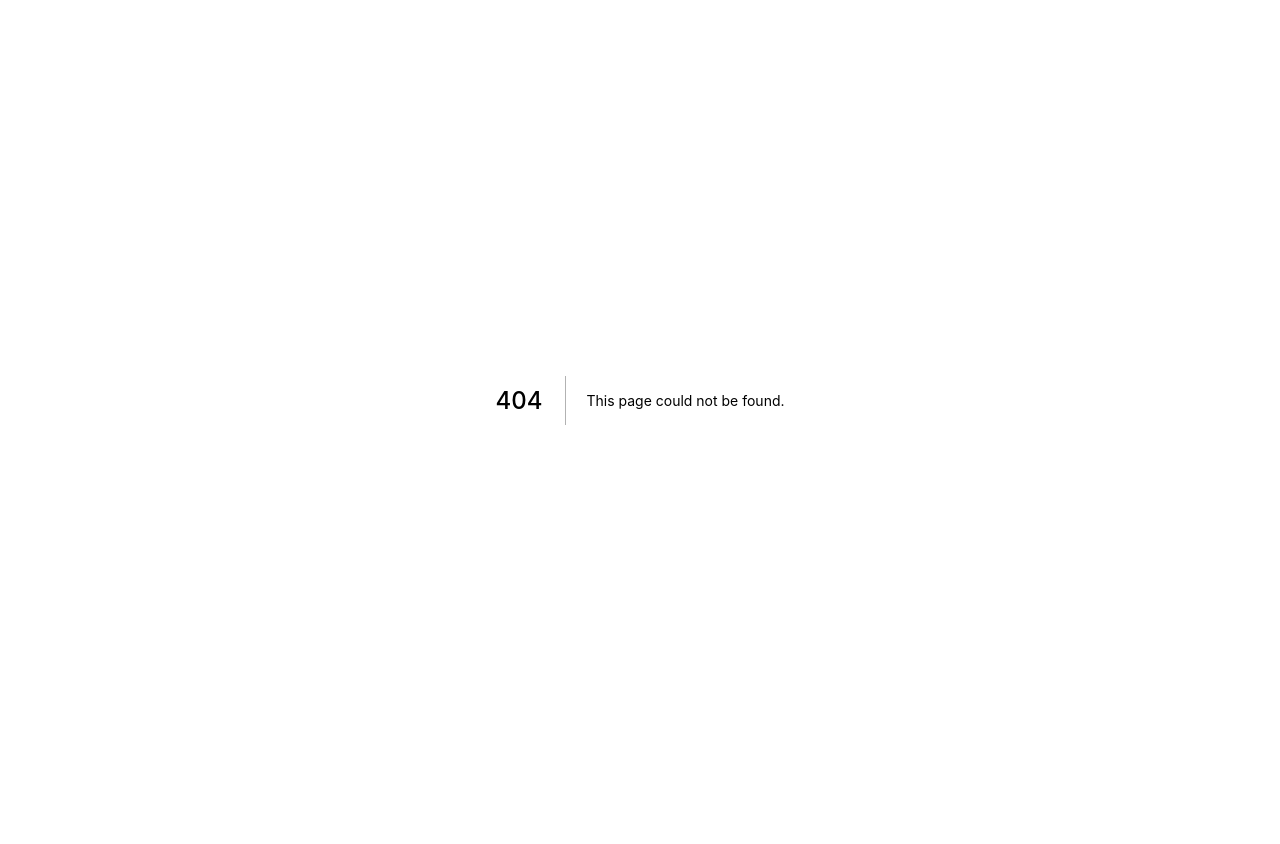
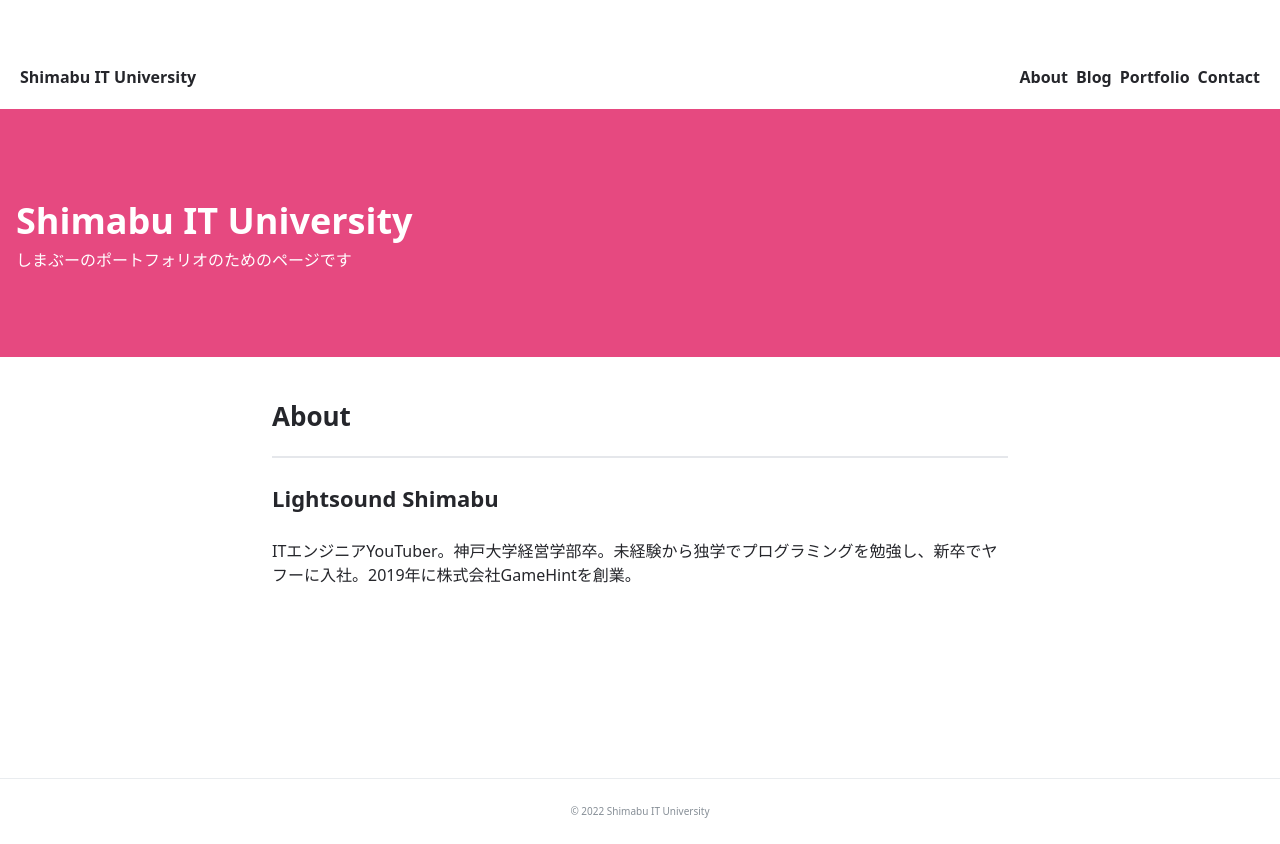
Before and after one commit to oshita-n/qin_portfilio, a Next.js app: page /about in a window 1280 px wide. Before the commit this address had no page. Before the commit the page ends 800 px from the top, so only its background shows below. Built offline with nearby package versions, Linux system fonts and the light colour scheme.

Commit message:
🔨 aboutページの作成

```diff
--- a/src/layout/Header.tsx
+++ b/src/layout/Header.tsx
@@ -6,7 +6,7 @@ export const Header: FC = () => {
       <header className='flex w-screen h-[65px] items-center justify-center font-bold'>
         <h1 className='ml-5'>Shimabu IT University</h1>
         <ul className='flex ml-auto mr-5'>
-            <li className='ml-2'><a href='#'>About</a></li>
+            <li className='ml-2'><a href='/about'>About</a></li>
             <li className='ml-2'><a href='#'>Blog</a></li>
             <li className='ml-2'><a href='#'>Portfolio</a></li>
             <li className='ml-2'><a href='#'>Contact</a></li>
--- /dev/null
+++ b/src/pages/about.tsx
@@ -0,0 +1,23 @@
+import type { NextPage } from 'next';
+import { Layout } from '../layout';
+
+const About: NextPage = () => {
+  return (
+    <Layout>
+      <div className="m-auto max-w-screen-md  px-4 xs:px-0">
+        <div className="mt-10 mb-[61px] xs:mb-[101px]">
+          <h2 className="mb-5 text-[26px] font-bold">About</h2>
+          <div className="mb-6 w-full border-b-2 border-b-m_gray-2"></div>
+          <div>
+            <h3 className="text-[22px] mb-6 font-bold">Lightsound Shimabu</h3>
+            <p className="font-base">
+              ITエンジニアYouTuber。神戸大学経営学部卒。未経験から独学でプログラミングを勉強し、新卒でヤフーに入社。2019年に株式会社GameHintを創業。
+            </p>
+          </div>
+        </div>
+      </div>
+    </Layout>
+  );
+};
+
+export default About;
```
